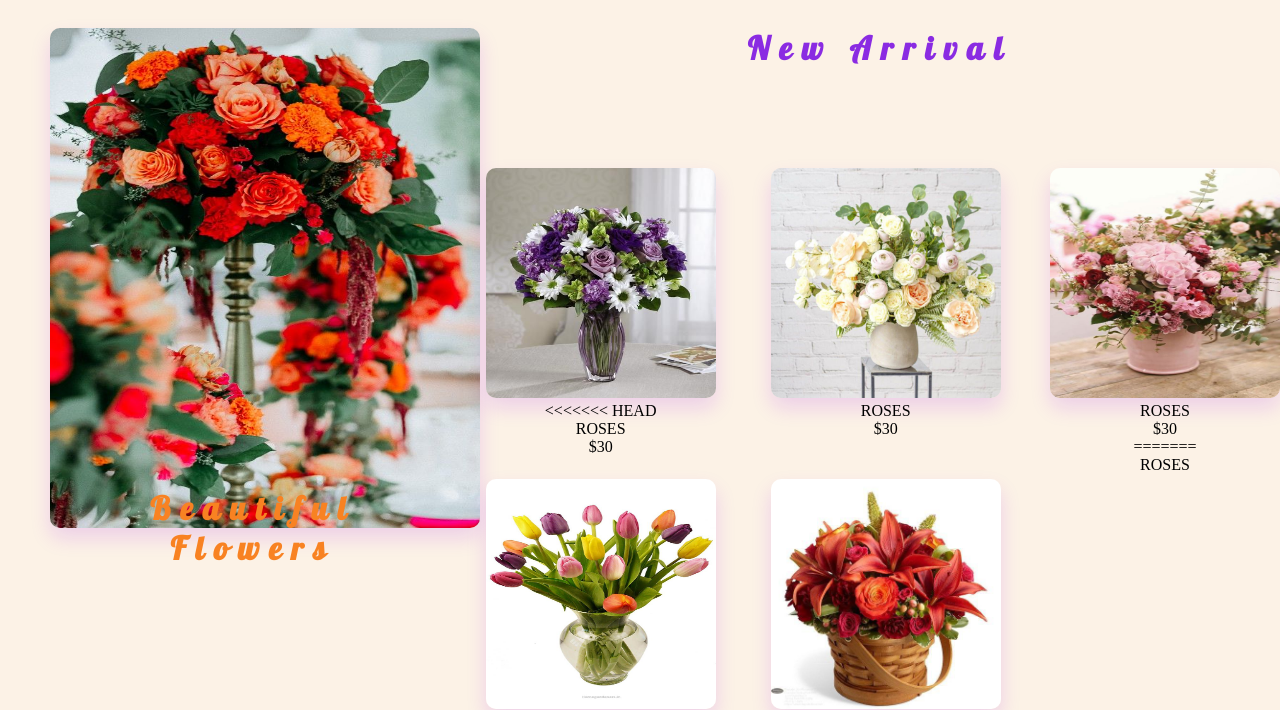
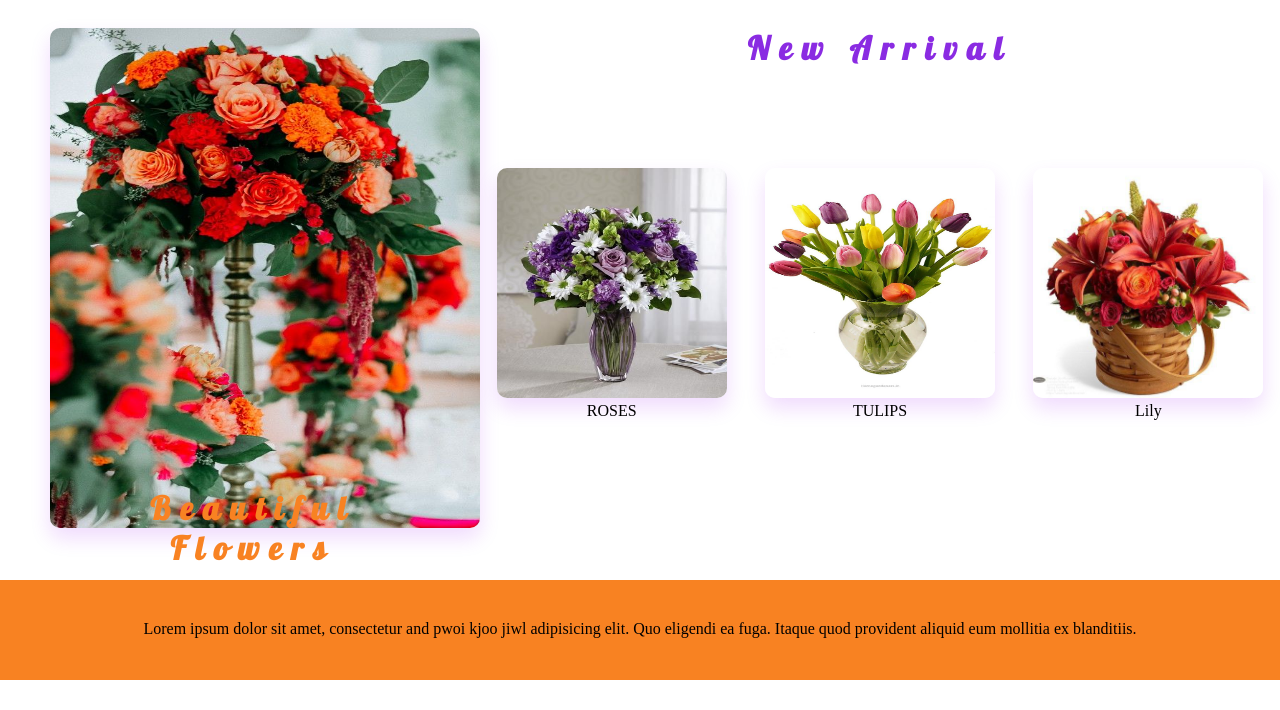
Before and after one commit to ppthaw/ppthaw.github.io, a plain HTML site: page assign1/FloralShop/shop.html in a window 1280 px wide. Shown: the part 122-832 px from the top of the page. Drawn offline with Linux system fonts and the light colour scheme.

Commit message:
contact.html

```diff
--- a/assign1/FloralShop/shop.html
+++ b/assign1/FloralShop/shop.html
@@ -30,23 +30,6 @@
         <div class="SI">
             <div>
             <img src="images/pp/pp-3.jpg" class="shop_img2">
-<<<<<<< HEAD
-            <br>
-            <p>ROSES</p>
-            <p>$30</p>
-            </div>
-            <div>
-            <img src="images/W/w-5.jpg" class="shop_img2">
-            <br>
-            <p>ROSES</p>
-            <p>$30</p>
-            </div>
-            <div>
-            <img src="images/P/p-1.jpg" class="shop_img2">
-            <br>
-            <p>ROSES</p>
-            <p>$30</p>
-=======
             <p>ROSES</p>
             </div>
             <div>
@@ -56,7 +39,6 @@
             <div>
             <img src="images/O/o-1.jpg" class="shop_img2">
             <p>Lily</p>
->>>>>>> 008812c86fced3d67f8c3817f5d4b87e60996655
             </div>
         </div>
         <div class="shop_textbar">
@@ -71,26 +53,6 @@
             <img src="images/C/c-10.jpg" class="shop_img3">
         </div>
     </div>
-
-
-
-
-
-
-
-
-
-
-<<<<<<< HEAD
-=======
-
-
-
-
-
-
-
-
 >>>>>>> 008812c86fced3d67f8c3817f5d4b87e60996655
 
     <div class="support">
--- a/assign1/FloralShop/style.css
+++ b/assign1/FloralShop/style.css
@@ -232,14 +232,6 @@
     margin-top: 50px;
 }
 /* shop */
-.SP{
-<<<<<<< HEAD
-    height: 2500px;
-    background-color: rgb(252, 242, 230);
-=======
-    height: 2000px;
->>>>>>> 008812c86fced3d67f8c3817f5d4b87e60996655
-}
 .shop_img1{
     width: 430px;
     height: 500px;
@@ -279,20 +271,6 @@
     border-radius: 10px;
     box-shadow: 0 10px 20px rgba(153, 12, 241, 0.15);
 }
-<<<<<<< HEAD
-/* contactus */
-
-.CT{
-    height: 1000px;
-    background-image: url(images/test-22.jpg);
-    max-width: 200%;
-    color: white;
-    text-align: center;
-    letter-spacing: 2px;
-    margin-top: 50px;
-}
-
-=======
 .shop_text3{
     text-align: center;
     margin-top: 160px;
@@ -319,33 +297,6 @@
     border-radius: 10px;
     box-shadow: 0 10px 20px rgba(153, 12, 241, 0.15);
 }
->>>>>>> 008812c86fced3d67f8c3817f5d4b87e60996655
-
-
-
-
-
-
-
-
-
-
-
-
-
-
-
-
-
-
-
-
-
-
-
-
-
-
 /* contactus */
 .CP{
     height: 700px;
```
Also changed, not shown: assign1/FloralShop/contact.html (+1 -21 lines).
